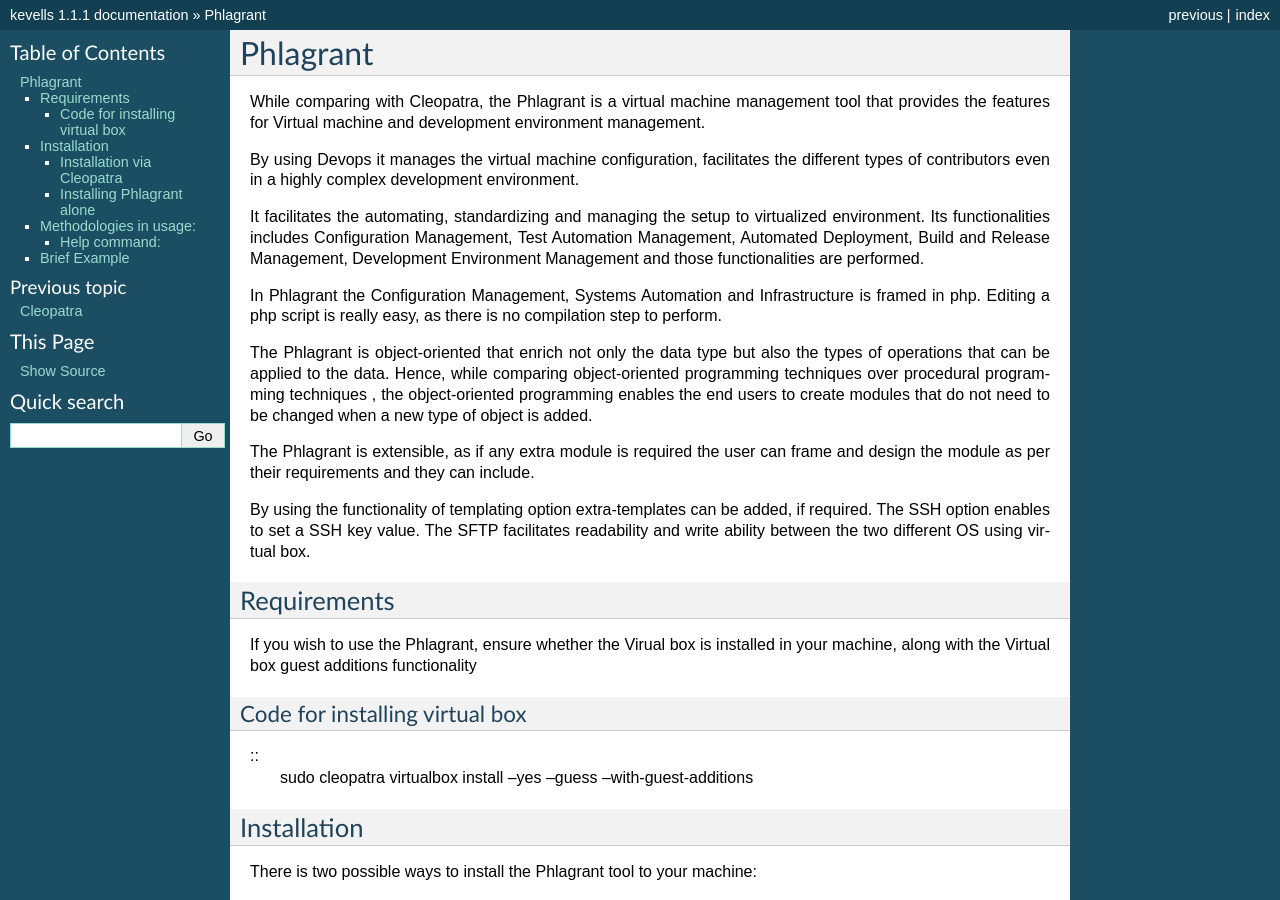
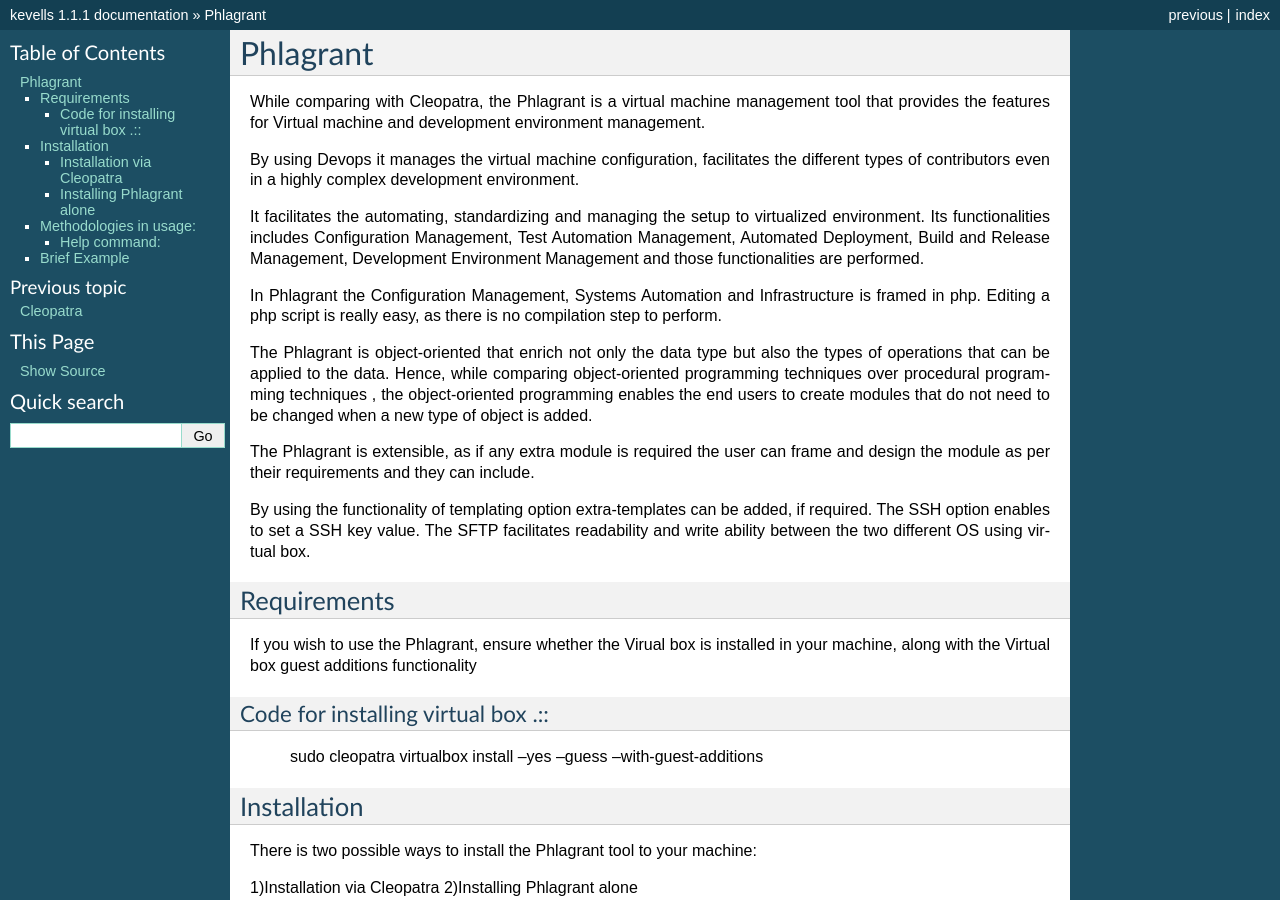
Before and after one commit to deepakajaylinux/kevellphara, a Sphinx documentation site: the page built from docs/source/phlagrant.rst, in a window 1280 px wide and 900 px high. Built offline with Sphinx 7.4.7, drawn with Linux system fonts in a browser that asks for light colours; pages that are not in the unit, such as notebooks, are missing from menus.

```diff
--- a/docs/source/phlagrant.rst
+++ b/docs/source/phlagrant.rst
@@ -23,10 +23,9 @@ Requirements
 
 If you wish to use the Phlagrant, ensure whether the Virual box is installed in your machine, along with the Virtual box guest additions functionality
 
-Code for installing virtual box
+Code for installing virtual box .::
 -------------------------------
 
-::
         sudo cleopatra virtualbox install --yes --guess --with-guest-additions
 
 Installation
```
Also changed, not shown: other parts of docs/source/phlagrant.rst (+0 -1 lines).
